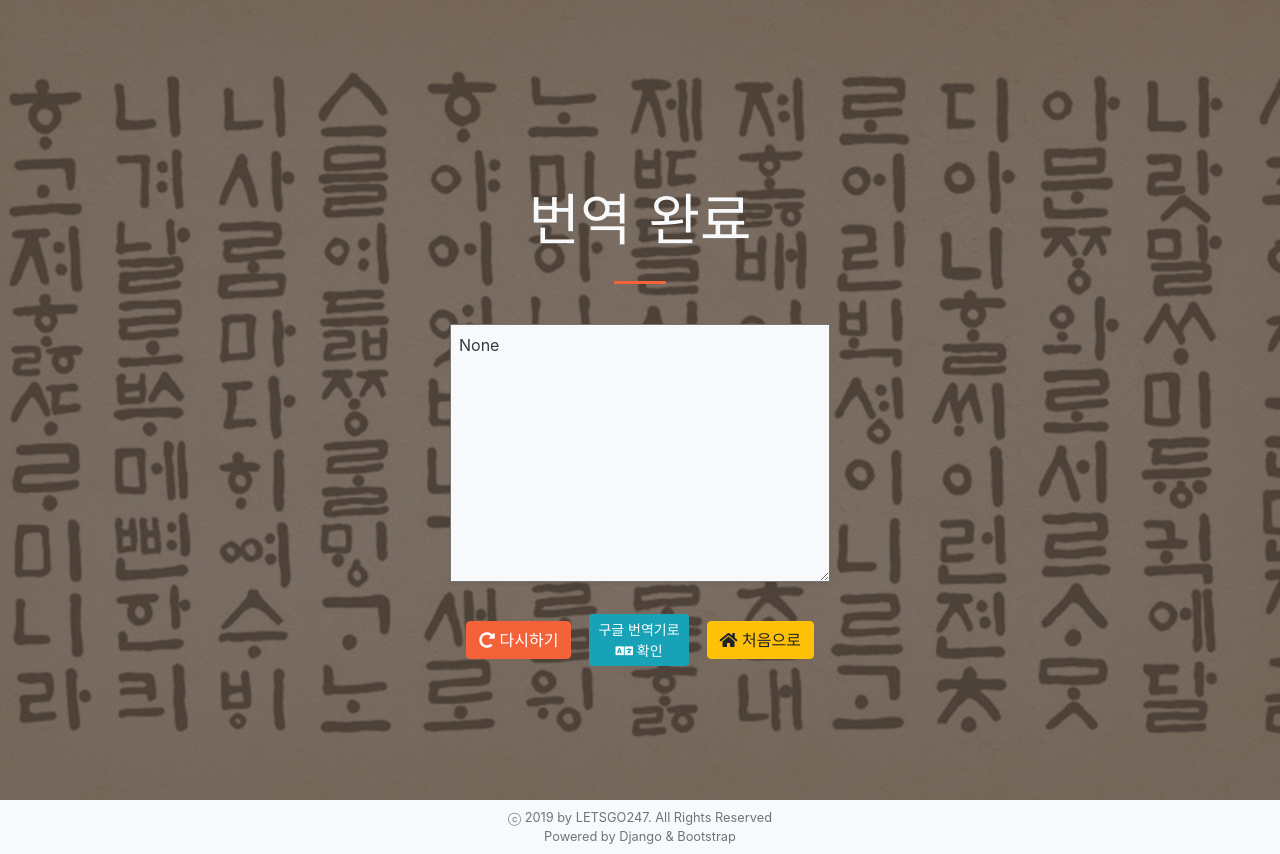
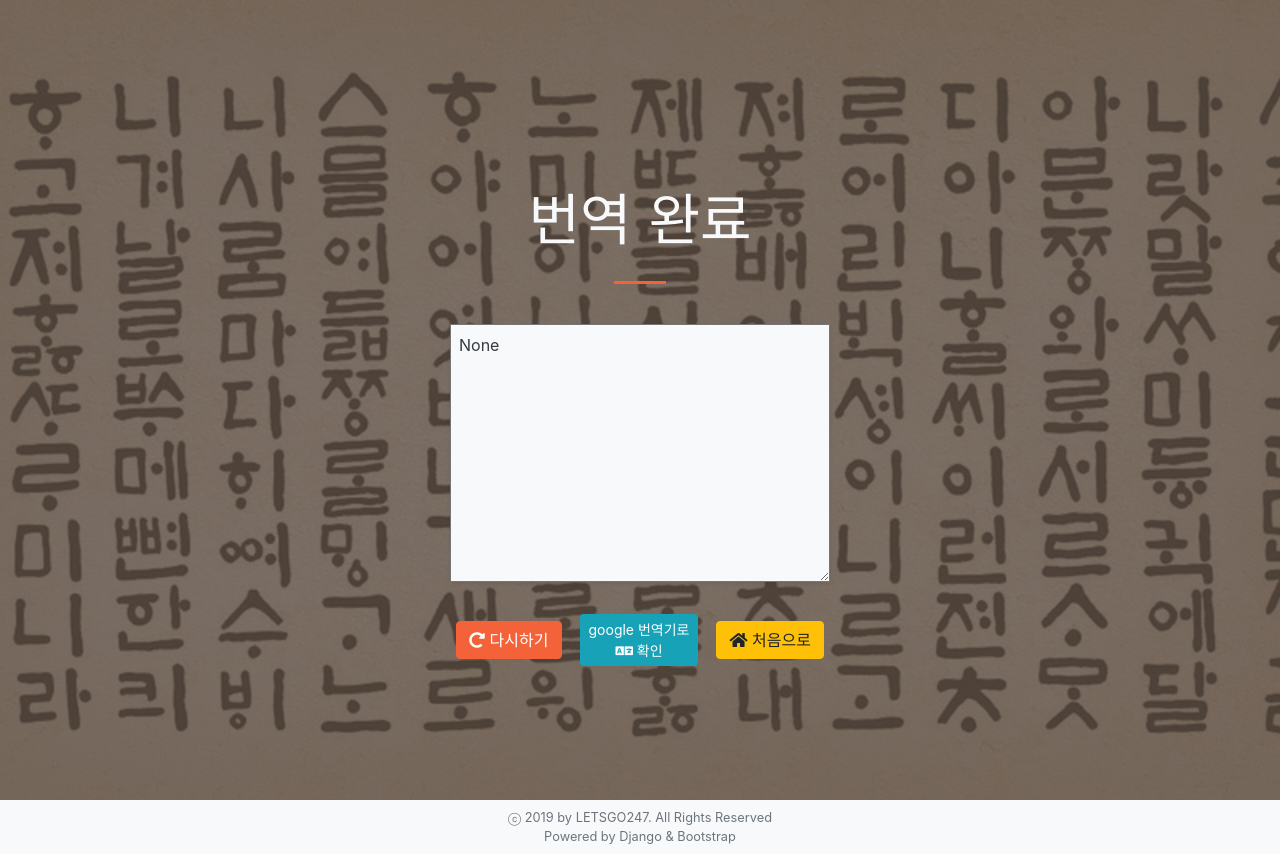
Before and after one commit to letsgo247/breakkorean, a Django app: page /andtranslated1 in a window 1280 px wide. Run offline with Django 3.2, Linux system fonts and the light colour scheme; data that the repository does not hold is empty; some libraries are stand-ins or nearby versions.

Commit message:
location

```diff
--- a/translator/templates/translator/andtranslated.html
+++ b/translator/templates/translator/andtranslated.html
@@ -14,7 +14,7 @@
     <!-- <button class="btn btn-success btn-sm" id=btn data-clipboard-target="#result">클립보드에<br><i class="fas fa-copy"></i> 복사</button> -->
     <a class="btn btn-primary btn" href="/andselect"><i class="fas fa-redo-alt"></i> 다시하기</a>
     &nbsp;&nbsp;
-    <button class="btn btn-info btn-sm" id="google">구글 번역기로<br><i class="fas fa-language"></i> 확인</button>
+    <button class="btn btn-info btn-sm" id="google">google 번역기로<br><i class="fas fa-language"></i> 확인</button>
     &nbsp;&nbsp;
     <a class="btn btn-warning btn" href="/and"><i class="fas fa-home"></i> 처음으로</a>
 </div>
@@ -34,8 +34,9 @@
     //   alert( '실패하였습니다' );
     // } );
 
-    $('#google').click(function()
-      location.href='https://translate.google.com/#' + $.param({view:'home', op:'translate', sl:'ko', tl:'en', text:$('#result').val()});
+    $('#google').click(function(){
+
+      location.href='https://translate.google.com/#view=home&op=translate&sl=ko&tl=en&text='+$('#result').val();
       //window.open('https://translate.google.com/#' + $.param({view:'home', op:'translate', sl:'ko', tl:'en', text:$('#result').val()}), '_blank');
     });
   </script>
```
